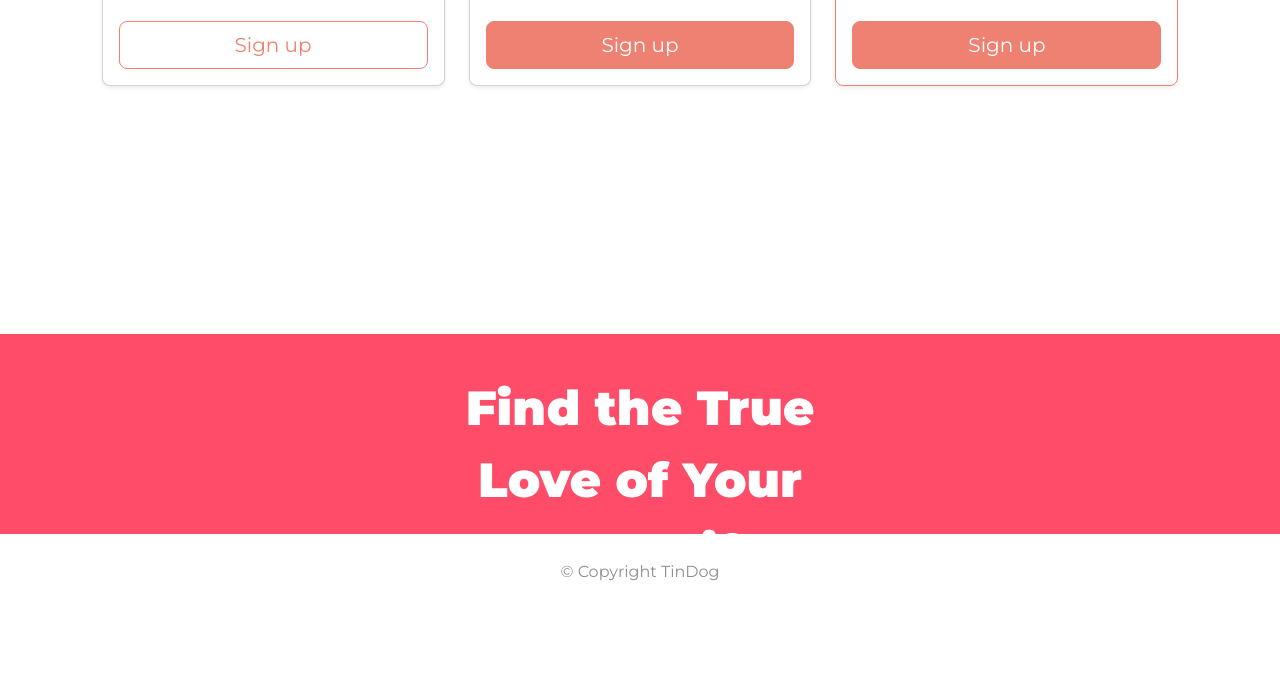
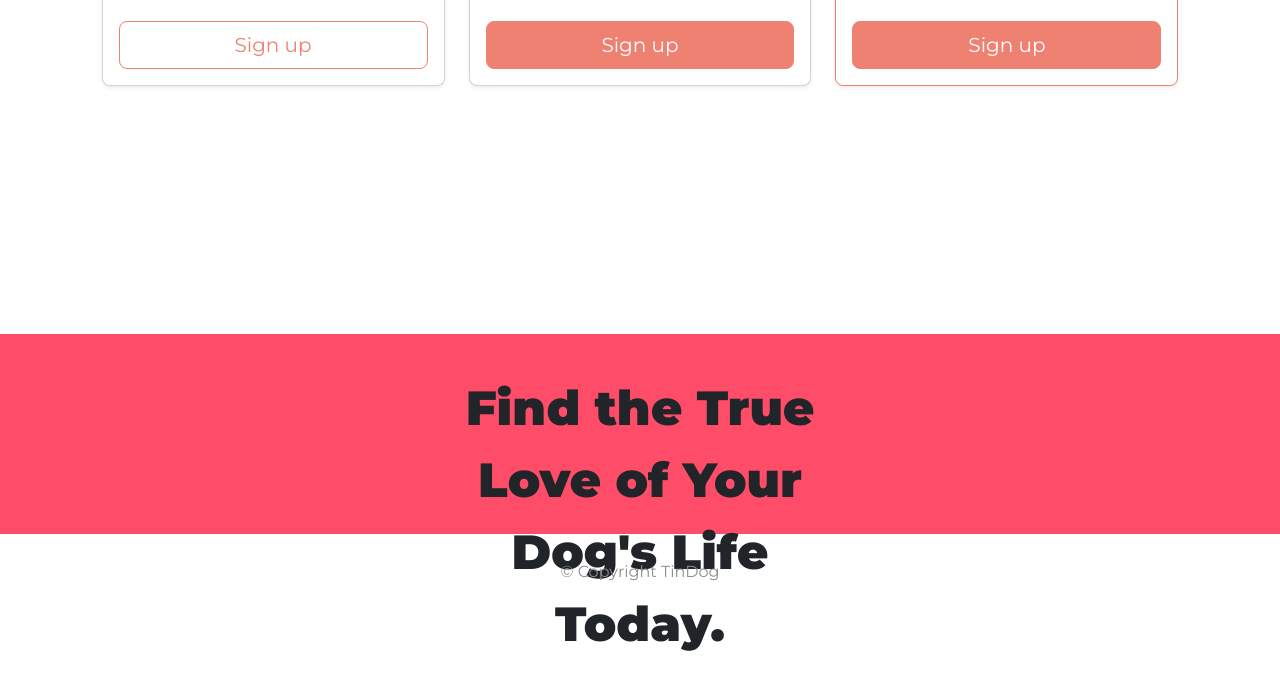
Before and after one commit to matheus-lp/tindog, a plain HTML site: page index.html in a window 1280 px wide. Shown: the part 2553-3231 px from the top of the page. Drawn offline with nearby package versions, Linux system fonts and the light colour scheme.

Commit message:
Update index.html

```diff
--- a/index.html
+++ b/index.html
@@ -220,7 +220,7 @@
     <section id="cta">
       <div class="container-fluid">
         <div class="cta-col col col-md-6">
-          <h2 class="cta-h3">Find the True Love of Your Dog's Life Today.</h2>
+          <h2 class="cta-h2">Find the True Love of Your Dog's Life Today.</h2>
           <button type="button" class="btn btn-dark btn-sm cta-buttom"> <i class="fa-brands fa-apple"></i> Download</button>
           <button type="button" class="btn btn-outline-light btn-sm cta-buttom"> <i class="fa-brands fa-google-play"></i>Download</button>
         </div>
```
